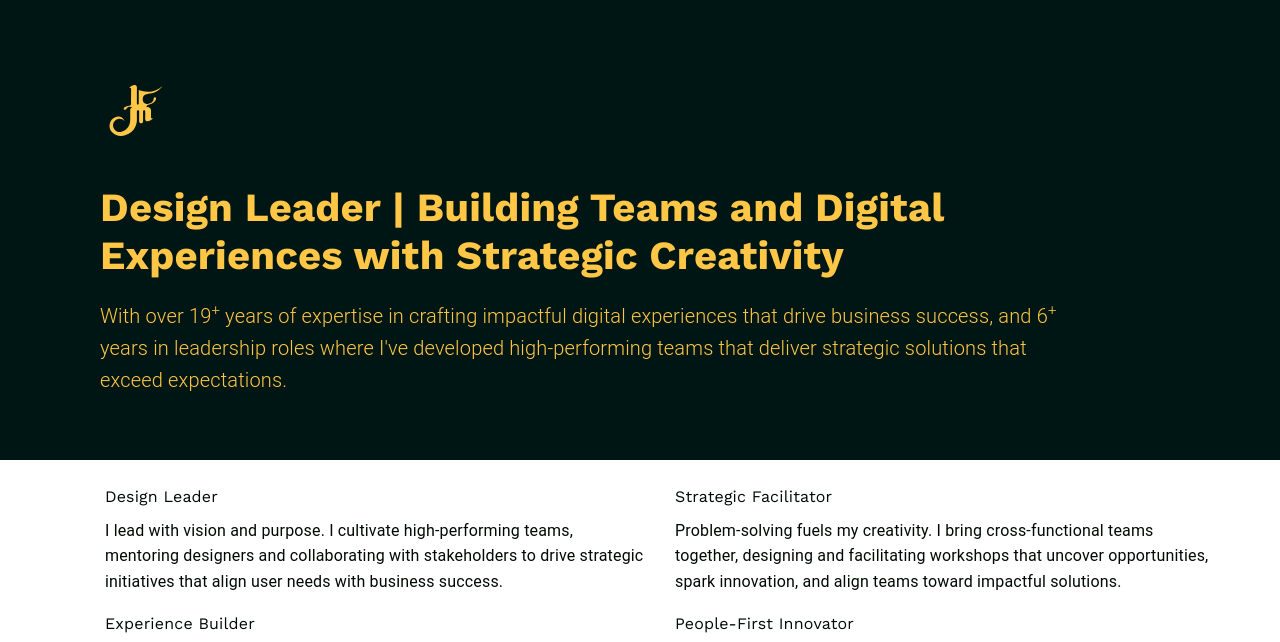
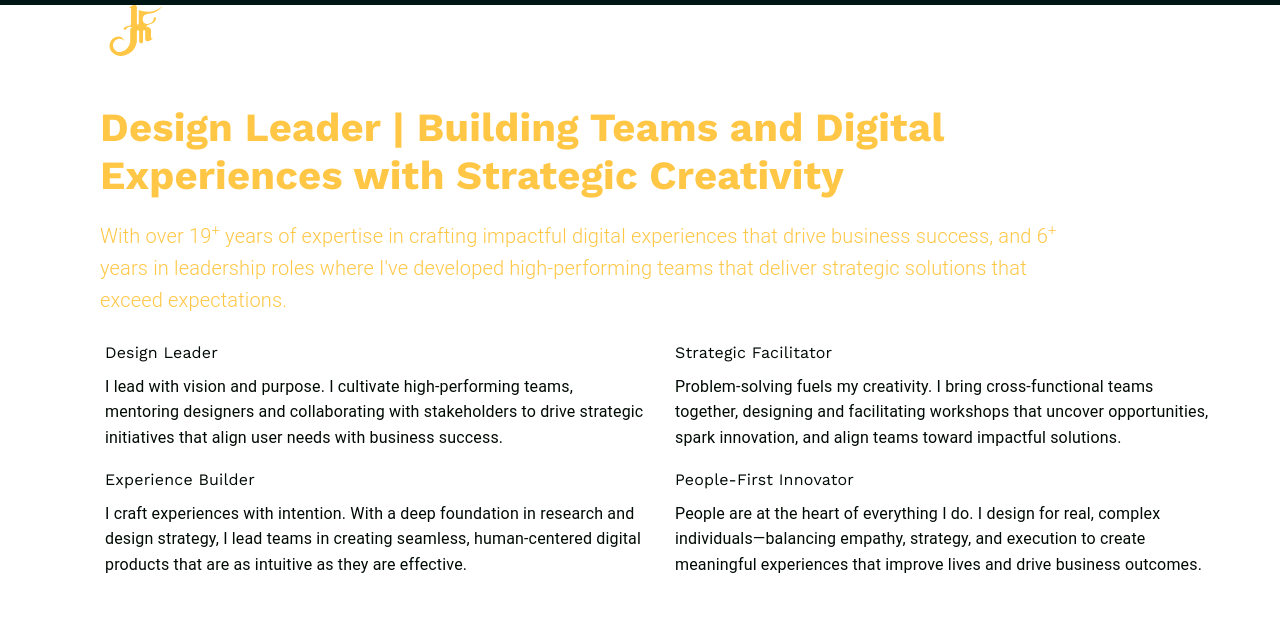
Before and after one commit to martinjamesf/cv, a plain HTML site: page indexv2.html in a window 1280 px wide. Shown: the part 88-730 px from the top of the page. Drawn offline with nearby package versions, Linux system fonts and the light colour scheme.

```diff
--- a/css/style.css
+++ b/css/style.css
@@ -96,10 +96,10 @@ li {
 
 /* Hero */
 .hero-section {
-  background-color: #001615;
-  background-image:image(sr);
+  /*background-color: #001615;
+  background-image:image();
   padding: 80px 0 48px 0;
-  text-align: left;
+  text-align: left;*/
 }
 
 .hero-section h1 {
```
